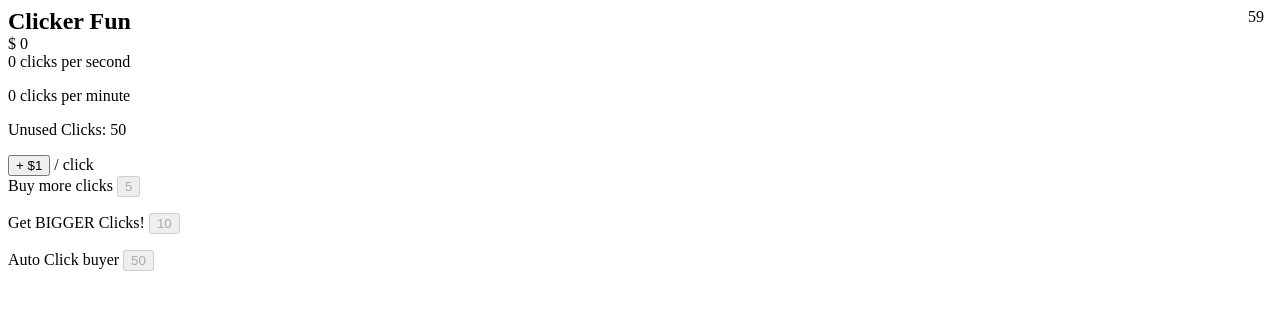
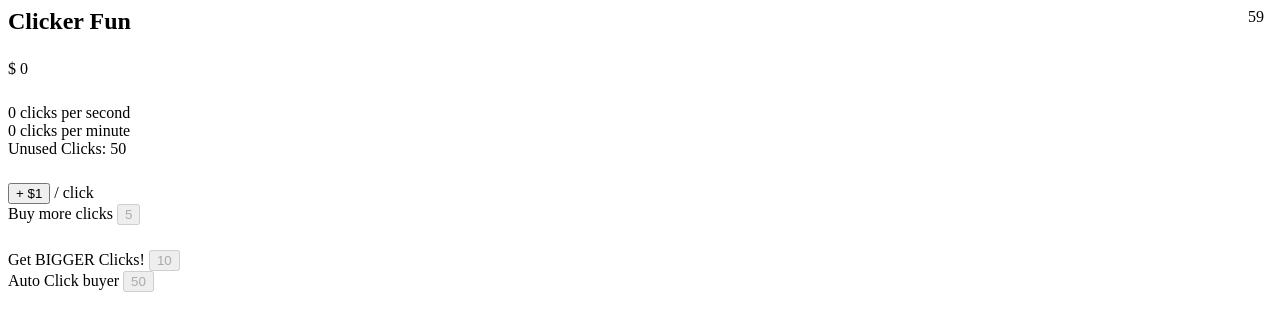
Before and after one commit to rdsavage10/Clicker_Fun, a PHP site: page / in a window 1280 px wide. Shown: the top 331 px of the page. Run offline with PHP 8.4, Linux system fonts and the light colour scheme.

```diff
--- a/home.html
+++ b/home.html
@@ -4,10 +4,7 @@
 <head>
   <link rel="stylesheet" href="src/style.css">
   <meta charset="utf-8">
-  <script
-    src="https://code.jquery.com/jquery-3.4.1.slim.min.js"
-    integrity="sha256-pasqAKBDmFT4eHoN2ndd6lN370kFiGUFyTiUHWhU7k8="
-    crossorigin="anonymous">
+  <script src="https://code.jquery.com/jquery-3.4.1.slim.min.js" integrity="sha256-pasqAKBDmFT4eHoN2ndd6lN370kFiGUFyTiUHWhU7k8=" crossorigin="anonymous">
   </script>
   <title>Clicker</title>
 </head>
@@ -15,33 +12,37 @@
 <body class="theme-main">
   <h2 class=main-heading>Clicker Fun</h2>
   <div id="fps"></div>
-    $
-    <span id="wallet"></span>
+  <div class="box">
+    $ <span id="wallet"></span>
+  </div>
 
+  <div class="box" id="clickSpeedSection">
     <div>
       <span id="clickPerSecond"> 0 </span>
       clicks per second
-  </p>
+    </div>
     <div>
       <span id="clickPerMinute"> 0 </span>
       clicks per minute
-  </p>
+    </div>
     <div>
       Unused Clicks:
       <span id="unusedClicks"></span>
-  </p>
-  <div>
+    </div>
+  </div>
+
+  <div class="box">
     <button id="click" type="button" onclick="increase()">+ $1</button> / click
     <div>
       Buy more clicks
       <button type="button" id="buyClicks" onclick="buyClicks()">5</button>
-    </p>
     </div>
-  <div id="upgrades">
+  </div>
+  <div class="box" id="upgrades">
     <div>
       Get BIGGER Clicks!
       <button type="button" name="" id="upgradeClick" onclick="upgradeClick()">10</button>
-    </p>
+    </div>
     <div id="autoBuySection">
       Auto Click buyer
       <button type="button" id="autoBuyUnlock" title="buys clicks for you when you get low" onclick="autoBuy()">50</button>
@@ -51,27 +52,27 @@
       <button type="button" id="autoBuyToggle" onclick="autoBuyToggle()">On</button>
     </div>
 
-    <div hidden id="catZone">
+    <div hidden id="catZone" class="box">
       <span id="catCount">No Cats :(</span>
       <div>Hire Cat:
         <button type="button" name="Hire Cat" id="hireCat" onclick="hireCat()" title="sometimes clicks mouse for you">100</button>
-      </p>
+      </div>
       <div>
         Cat Upgrades:
         <span id="catUpgradeText"></span>
         <button type="button" id="catUpgradeButton">update text goes here when ready</button>
-      </p>
-    </div>
-    <div hidden id="themestore">
-      <button id="theme-main" class="theme-button">default theme</button>
-      <button id="theme-dark" class="theme-button">dark theme</button>
-      <button id="theme-3" class="theme-button">other theme</button>
-      <button id="theme-4" class="theme-button">last theme</button>
       </div>
     </div>
-  <div hidden id="themes">
+    <div hidden id="themestore" class="box">
+      <li><button id="theme-main" class="theme-button">default theme</button></li>
+      <li><button id="theme-dark" class="theme-button">dark theme</button></li>
+      <li><button id="theme-3" class="theme-button">other theme</button></li>
+      <li><button id="theme-4" class="theme-button">last theme</button></li>
+    </div>
+  </div>
+  <ul hidden id="themes" class="box">
 
-  </div>
+  </ul>
 
   <script type="text/javascript" src="src/index.js"></script>
 </body>
--- a/src/style.css
+++ b/src/style.css
@@ -46,13 +46,19 @@ h2 {
 }
 
 div {
-  /* font-size: 1.5vw; */
+  /* font-size: 1.33; */
 }
 
 p {
-  /* font-size: 1.5vw; */
+  /* font-size: 1.33; */
 }
 
 .main-heading {
 
 }
+
+.box {
+  /* border-bottom: groove; */
+  margin-top: 2%;
+
+}
```
Also changed, not shown: src/index.js (+49 -31 lines). Lines whose indentation alone changed are shown as unchanged.
